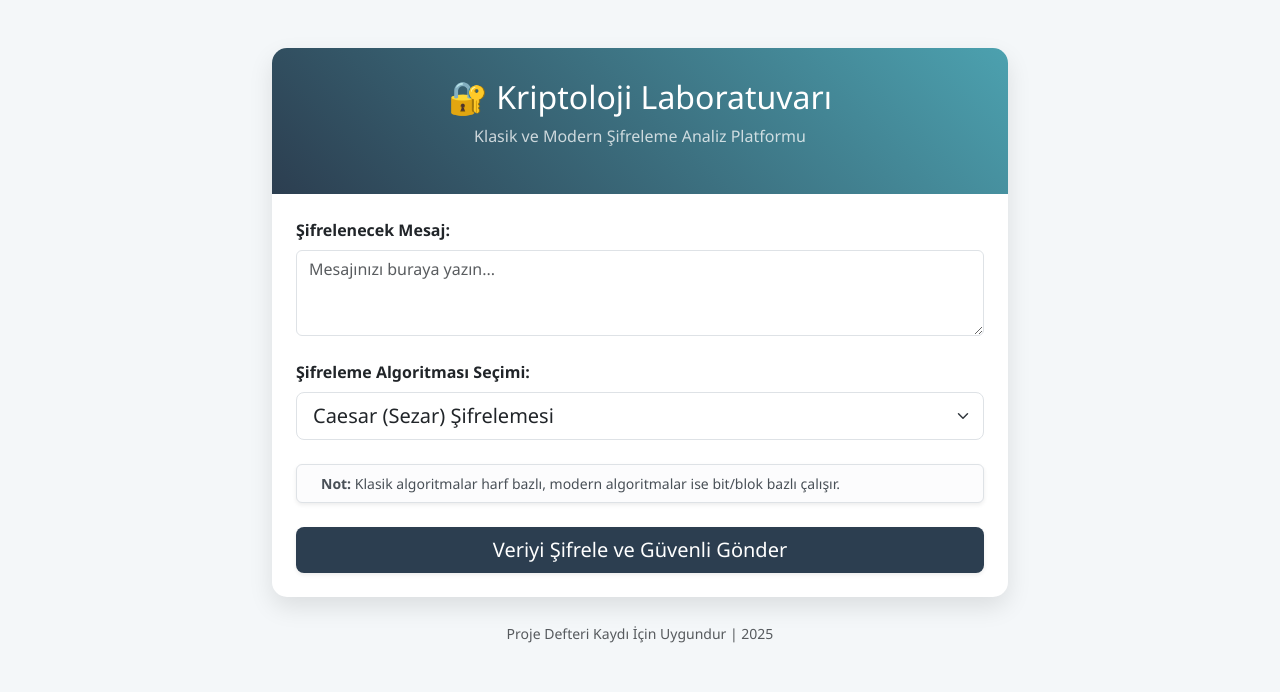
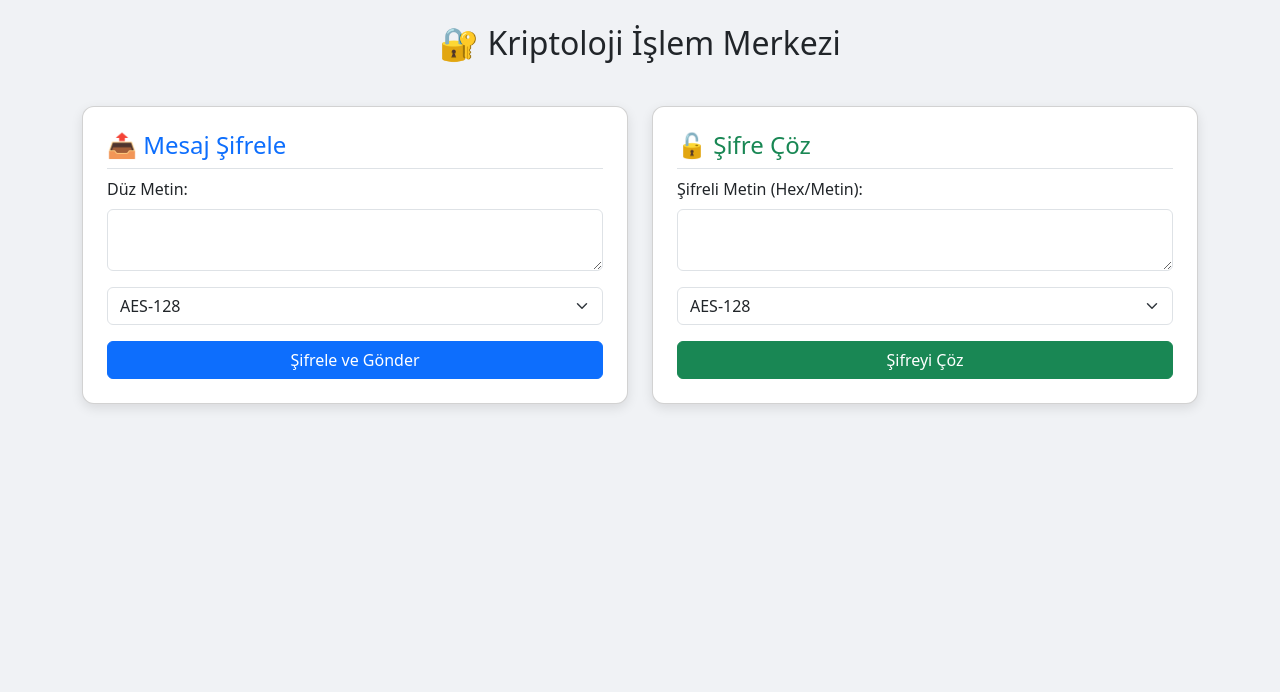
Before and after one commit to afragorgen/KriptolojiProje, a Flask app: page / in a window 1280 px wide. Shown: the top 692 px of the page. Run offline with Flask 3, Linux system fonts and the light colour scheme.

Commit message:
Çift yönlü şifreleme/çözme paneli eklendi ve modül içe aktarma hataları sys.path ile giderildi

```diff
--- a/app.py
+++ b/app.py
@@ -2,34 +2,41 @@ import os
 import sys
 from flask import Flask, render_template, request
 
-# --- IMPORT HATA ÇÖZÜCÜ ---
-current_dir = os.path.dirname(os.path.abspath(__file__))
-if current_dir not in sys.path:
-    sys.path.append(current_dir)
+# ==========================================
+# ÇALIŞMA DİZİNİ VE IMPORT AYARI (HATA ÇÖZÜCÜ)
+# ==========================================
+# Python'ın dosyaları bulabilmesi için ana dizini sisteme tanıtıyoruz.
+BASE_DIR = os.path.dirname(os.path.abspath(__file__))
+if BASE_DIR not in sys.path:
+    sys.path.append(BASE_DIR)
 
+# Yerel modülleri güvenli bir şekilde içe aktaralım
 try:
     from crypto_utils import (
-        aes_encrypt, aes_decrypt,
-        generate_rsa_keys,
-        caesar_encrypt, caesar_decrypt,
-        vigenere_encrypt, vigenere_decrypt
+        aes_encrypt, aes_decrypt, generate_rsa_keys,
+        caesar_encrypt, caesar_decrypt, vigenere_encrypt, vigenere_decrypt
     )
+    # manual_sdes dosyasının varlığını ve içindeki fonksiyonu kontrol ediyoruz
+    import manual_sdes
     from manual_sdes import encrypt_text as sdes_encrypt_manual
-    print(">>> [BAŞARILI] Tüm kripto modülleri yüklendi.")
+    print(">>> [BAŞARILI] Tüm yerel modüller (manual_sdes, crypto_utils) yüklendi.")
 except ImportError as e:
-    print(f">>> [HATA] Modül yükleme hatası: {e}")
+    print(f">>> [KRİTİK HATA] Modül yüklenemedi: {e}")
+    # Programın çökmemesi için sahte bir fonksiyon tanımlıyoruz
+    def sdes_encrypt_manual(text): return "Hata: manual_sdes.py bulunamadı!"
 
 from Crypto.Cipher import DES, PKCS1_OAEP
 from Crypto.PublicKey import RSA
 from Crypto.Util.Padding import pad, unpad
 
-app = Flask(__name__, template_folder=os.path.join(current_dir, 'templates'))
+# Flask uygulamasını başlat
+app = Flask(__name__, template_folder=os.path.join(BASE_DIR, 'templates'))
 
-# --- ANAHTARLAR ---
-AES_KEY = b'16byte_uzun_key!' # 128-bit
-DES_KEY = b'8byt_key'          # 64-bit
+# --- SABİT ANAHTARLAR ---
+AES_KEY = b'16byte_uzun_key!' # 16 byte = 128 bit
+DES_KEY = b'8byt_key'          # 8 byte = 64 bit
 
-# RSA Hazırlığı
+# RSA Anahtar Çifti (Uygulama her başladığında bir kez üretilir)
 PRIVATE_KEY_PEM, PUBLIC_KEY_PEM = generate_rsa_keys()
 SERVER_PRIVATE_KEY = RSA.import_key(PRIVATE_KEY_PEM)
 SERVER_PUBLIC_KEY = RSA.import_key(PUBLIC_KEY_PEM)
@@ -38,64 +45,73 @@ SERVER_PUBLIC_KEY = RSA.import_key(PUBLIC_KEY_PEM)
 def index():
     return render_template('index.html')
 
+# ==========================================
+# 📤 ŞİFRELEME ROTASI (SEND)
+# ==========================================
 @app.route('/send', methods=['POST'])
 def send():
     msg = request.form.get('message', '')
     algo = request.form.get('algo', 'AES')
-    encrypted = ""
-    decrypted = ""
-
     try:
-        # 1. CAESAR (Klasik)
         if algo == "CAESAR":
-            shift = 3
-            encrypted = caesar_encrypt(msg, shift)
-            decrypted = caesar_decrypt(encrypted, shift)
-
-        # 2. VIGENERE (Polialfabetik)
+            encrypted = caesar_encrypt(msg, 3)
+            decrypted = caesar_decrypt(encrypted, 3)
         elif algo == "VIGENERE":
-            v_key = "KRIPTO" # Deftere not et: Vigenere anahtarı
-            encrypted = vigenere_encrypt(msg, v_key)
-            decrypted = vigenere_decrypt(encrypted, v_key)
-
-        # 3. AES (Modern Simetrik)
+            encrypted = vigenere_encrypt(msg, "KRIPTO")
+            decrypted = vigenere_decrypt(encrypted, "KRIPTO")
         elif algo == "AES":
-            enc_bytes = aes_encrypt(msg, AES_KEY)
-            encrypted = enc_bytes.hex()
-            decrypted = aes_decrypt(enc_bytes, AES_KEY)
-
-        # 4. DES (Standart Simetrik)
+            enc_b = aes_encrypt(msg, AES_KEY)
+            encrypted = enc_b.hex()
+            decrypted = aes_decrypt(enc_b, AES_KEY)
         elif algo == "DES":
-            cipher = DES.new(DES_KEY, DES.MODE_ECB)
-            enc_bytes = cipher.encrypt(pad(msg.encode(), DES.block_size))
-            encrypted = enc_bytes.hex()
-            decrypted = unpad(cipher.decrypt(enc_bytes), DES.block_size).decode()
-
-        # 5. SDES (Manuel Uygulama)
+            c = DES.new(DES_KEY, DES.MODE_ECB)
+            enc_b = c.encrypt(pad(msg.encode(), DES.block_size))
+            encrypted = enc_b.hex()
+            decrypted = unpad(c.decrypt(enc_b), DES.block_size).decode()
         elif algo == "SDES":
             encrypted = sdes_encrypt_manual(msg)
-            decrypted = "[MANUEL S-DES: İşlem terminalden izlenebilir]"
+            decrypted = "[Terminale Bakın]"
+        elif algo == "RSA":
+            c = PKCS1_OAEP.new(SERVER_PUBLIC_KEY)
+            enc_b = c.encrypt(msg.encode())
+            encrypted = enc_b.hex()
+            decrypted = PKCS1_OAEP.new(SERVER_PRIVATE_KEY).decrypt(enc_b).decode()
 
-        # 6. RSA (Asimetrik)
-        elif algo == "RSA":
-            cipher_rsa = PKCS1_OAEP.new(SERVER_PUBLIC_KEY)
-            enc_bytes = cipher_rsa.encrypt(msg.encode())
-            encrypted = enc_bytes.hex()
-            decrypt_rsa = PKCS1_OAEP.new(SERVER_PRIVATE_KEY)
-            decrypted = decrypt_rsa.decrypt(enc_bytes).decode()
+        res = {"algo": algo, "original": msg, "encrypted": encrypted, "decrypted": decrypted, "mode": "Şifreleme"}
+    except Exception as e:
+        res = {"algo": algo, "error": f"Şifreleme Hatası: {str(e)}"}
+    return render_template('index.html', result=res)
 
+# ==========================================
+# 🔓 ŞİFRE ÇÖZME ROTASI (DECRYPT)
+# ==========================================
+@app.route('/decrypt', methods=['POST'])
+def decrypt_direct():
+    enc_text = request.form.get('encrypted_message', '').strip()
+    algo = request.form.get('algo', 'AES')
+    try:
+        if algo == "CAESAR":
+            decrypted = caesar_decrypt(enc_text, 3)
+        elif algo == "VIGENERE":
+            decrypted = vigenere_decrypt(enc_text, "KRIPTO")
+        elif algo in ["AES", "DES", "RSA"]:
+            # Hex formatındaki veriyi tekrar byte dizisine çeviriyoruz
+            enc_b = bytes.fromhex(enc_text)
+            if algo == "AES":
+                decrypted = aes_decrypt(enc_b, AES_KEY)
+            elif algo == "DES":
+                c = DES.new(DES_KEY, DES.MODE_ECB)
+                decrypted = unpad(c.decrypt(enc_b), DES.block_size).decode()
+            elif algo == "RSA":
+                decrypted = PKCS1_OAEP.new(SERVER_PRIVATE_KEY).decrypt(enc_b).decode()
+        else:
+            decrypted = "Bu algoritma için doğrudan manuel çözüm henüz eklenmedi."
+
+        res = {"algo": algo, "original": "Dış Veri", "encrypted": enc_text, "decrypted": decrypted, "mode": "Şifre Çözme"}
     except Exception as e:
-        encrypted = "Hata!"
-        decrypted = str(e)
+        res = {"algo": algo, "error": "Hata: Şifreli metin formatı geçersiz veya anahtar yanlış!"}
 
-    result = {
-        "algo": algo,
-        "original": msg,
-        "encrypted": encrypted,
-        "decrypted": decrypted
-    }
-
-    return render_template('index.html', result=result)
+    return render_template('index.html', result=res)
 
 if __name__ == '__main__':
     app.run(debug=True)
--- a/templates/index.html
+++ b/templates/index.html
@@ -2,107 +2,73 @@
 <html lang="tr">
 <head>
     <meta charset="UTF-8">
-    <meta name="viewport" content="width=device-width, initial-scale=1.0">
-    <title>Kriptoloji ve Bilgi Güvenliği Projesi</title>
+    <title>Kriptoloji Merkezi</title>
     <link href="https://cdn.jsdelivr.net/npm/bootstrap@5.3.0/dist/css/bootstrap.min.css" rel="stylesheet">
     <style>
-        body { background-color: #f4f7f9; font-family: 'Segoe UI', Tahoma, Geneva, Verdana, sans-serif; }
-        .card { border-radius: 15px; border: none; box-shadow: 0 10px 25px rgba(0,0,0,0.1); }
-        .header-section {
-            background: linear-gradient(45deg, #2c3e50, #4ca1af);
-            color: white;
-            padding: 30px;
-            border-radius: 15px 15px 0 0;
-        }
-        .result-box {
-            background-color: #ffffff;
-            border-left: 5px solid #27ae60;
-            padding: 20px;
-            margin-top: 25px;
-            border-radius: 8px;
-            box-shadow: 0 4px 6px rgba(0,0,0,0.05);
-        }
-        .btn-primary { background-color: #2c3e50; border: none; }
-        .btn-primary:hover { background-color: #34495e; }
-        .badge-custom { font-size: 0.9rem; padding: 8px 12px; }
+        body { background: #f0f2f5; padding-bottom: 50px; }
+        .card { border-radius: 12px; box-shadow: 0 4px 12px rgba(0,0,0,0.1); margin-top: 20px; }
+        .nav-tabs .nav-link { color: #495057; font-weight: bold; }
     </style>
 </head>
 <body>
+<div class="container mt-4">
+    <h2 class="text-center mb-4">🔐 Kriptoloji İşlem Merkezi</h2>
 
-<div class="container py-5">
-    <div class="row justify-content-center">
-        <div class="col-md-8">
-            <div class="card">
-                <div class="header-section text-center">
-                    <h2 class="mb-0">🔐 Kriptoloji Laboratuvarı</h2>
-                    <p class="mt-2 opacity-75">Klasik ve Modern Şifreleme Analiz Platformu</p>
-                </div>
+    <div class="row">
+        <div class="col-md-6">
+            <div class="card p-4">
+                <h4 class="text-primary border-bottom pb-2">📤 Mesaj Şifrele</h4>
+                <form action="/send" method="POST">
+                    <div class="mb-3">
+                        <label class="form-label">Düz Metin:</label>
+                        <textarea class="form-control" name="message" rows="2" required></textarea>
+                    </div>
+                    <select class="form-select mb-3" name="algo">
+                        <option value="AES">AES-128</option>
+                        <option value="RSA">RSA</option>
+                        <option value="CAESAR">Sezar</option>
+                        <option value="VIGENERE">Vigenere</option>
+                        <option value="SDES">S-DES</option>
+                    </select>
+                    <button type="submit" class="btn btn-primary w-100">Şifrele ve Gönder</button>
+                </form>
+            </div>
+        </div>
 
-                <div class="card-body p-4">
-                    <form action="/send" method="POST">
-                        <div class="mb-4">
-                            <label class="form-label fw-bold">Şifrelenecek Mesaj:</label>
-                            <textarea class="form-control" name="message" rows="3" placeholder="Mesajınızı buraya yazın..." required></textarea>
-                        </div>
-
-                        <div class="mb-4">
-                            <label class="form-label fw-bold">Şifreleme Algoritması Seçimi:</label>
-                            <select class="form-select form-select-lg" name="algo">
-                                <optgroup label="Klasik Algoritmalar (Tarihsel)">
-                                    <option value="CAESAR">Caesar (Sezar) Şifrelemesi</option>
-                                    <option value="VIGENERE">Vigenere Şifrelemesi</option>
-                                </optgroup>
-                                <optgroup label="Modern Simetrik Algoritmalar">
-                                    <option value="AES">AES-128 (CBC Modu)</option>
-                                    <option value="DES">DES (Standart)</option>
-                                    <option value="SDES">S-DES (Manuel/Bit Düzeyi)</option>
-                                </optgroup>
-                                <optgroup label="Modern Asimetrik Algoritmalar">
-                                    <option value="RSA">RSA (2048-bit)</option>
-                                </optgroup>
-                            </select>
-                        </div>
-
-                        <div class="alert alert-light border shadow-sm small py-2 mb-4">
-                            <i class="bi bi-info-circle me-2"></i>
-                            <strong>Not:</strong> Klasik algoritmalar harf bazlı, modern algoritmalar ise bit/blok bazlı çalışır.
-                        </div>
-
-                        <div class="d-grid">
-                            <button type="submit" class="btn btn-primary btn-lg shadow-sm">Veriyi Şifrele ve Güvenli Gönder</button>
-                        </div>
-                    </form>
-
-                    {% if result %}
-                    <div class="result-box animated fadeIn">
-                        <div class="d-flex justify-content-between align-items-center mb-3">
-                            <h4 class="text-success mb-0">✅ İşlem Başarılı</h4>
-                            <span class="badge bg-primary badge-custom">{{ result.algo }}</span>
-                        </div>
-                        <hr>
-                        <div class="mb-3">
-                            <span class="text-muted small d-block">Orijinal Mesaj:</span>
-                            <span class="fw-bold">{{ result.original }}</span>
-                        </div>
-                        <div class="mb-3">
-                            <span class="text-muted small d-block">Şifrelenmiş Çıktı:</span>
-                            <code class="text-break fs-5" style="color: #e74c3c;">{{ result.encrypted }}</code>
-                        </div>
-                        <div class="mb-0">
-                            <span class="text-muted small d-block">Sunucuda Geri Çözülen Mesaj:</span>
-                            <span class="fw-bold text-primary">{{ result.decrypted }}</span>
-                        </div>
+        <div class="col-md-6">
+            <div class="card p-4">
+                <h4 class="text-success border-bottom pb-2">🔓 Şifre Çöz</h4>
+                <form action="/decrypt" method="POST">
+                    <div class="mb-3">
+                        <label class="form-label">Şifreli Metin (Hex/Metin):</label>
+                        <textarea class="form-control" name="encrypted_message" rows="2" required></textarea>
                     </div>
-                    {% endif %}
-                </div>
-            </div>
-
-            <div class="text-center mt-4 text-muted">
-                <small>Proje Defteri Kaydı İçin Uygundur | 2025</small>
+                    <select class="form-select mb-3" name="algo">
+                        <option value="AES">AES-128</option>
+                        <option value="RSA">RSA</option>
+                        <option value="CAESAR">Sezar</option>
+                        <option value="VIGENERE">Vigenere</option>
+                    </select>
+                    <button type="submit" class="btn btn-success w-100">Şifreyi Çöz</button>
+                </form>
             </div>
         </div>
     </div>
+
+    {% if result %}
+    <div class="card mt-4 border-{{ 'danger' if result.error else 'info' }}">
+        <div class="card-body">
+            <h5>📊 İşlem Detayı ({{ result.mode }})</h5>
+            {% if result.error %}
+                <p class="text-danger"><strong>Hata:</strong> {{ result.error }}</p>
+            {% else %}
+                <p><strong>Algoritma:</strong> <span class="badge bg-dark">{{ result.algo }}</span></p>
+                <p><strong>Şifreli Veri:</strong> <code class="text-danger">{{ result.encrypted }}</code></p>
+                <p><strong>Sonuç:</strong> <span class="h5 text-success fw-bold">{{ result.decrypted }}</span></p>
+            {% endif %}
+        </div>
+    </div>
+    {% endif %}
 </div>
-
 </body>
 </html>
```
Also changed, not shown: crypto_utils.py (+30 -48 lines).
